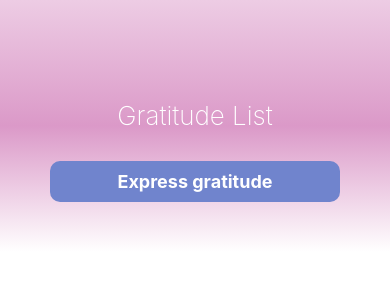
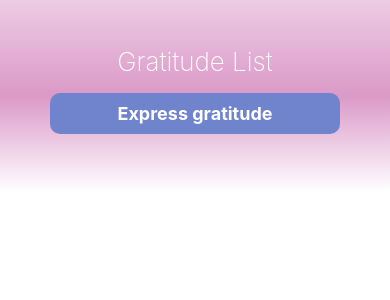
Before and after one commit to Yosolita1978/GratitudeList, a React Native app: screen / in a window 390 px wide. Shown: the top 300 px of the page. Built offline with nearby package versions, Linux system fonts and the light colour scheme.

Commit message:
Adding Header component

```diff
--- a/App.js
+++ b/App.js
@@ -3,6 +3,7 @@ import { StatusBar, StyleSheet, View, Button, FlatList, Text, TouchableOpacity }
 import { LinearGradient } from 'expo-linear-gradient';
 import GratitudeItem from './components/GratitudeItem';
 import GratitudeInput from './components/GratitudeInput';
+import Header from './components/header';
 
 export default function App() {
 
@@ -29,7 +30,7 @@ export default function App() {
   return (
     <LinearGradient style={styles.screenLayout} colors={['#EDCCE4', '#DB99C8', '#FFFFFF']} >
       <StatusBar  barStyle={'light-content'}/>
-      <Text style={styles.appTitle}>Gratitude List</Text>
+      <Header/>
       <TouchableOpacity style={styles.buttonContainer} onPress={() => setAddMode(true)}>
       <Text style={styles.buttonText}>Express gratitude</Text>
       </TouchableOpacity>
@@ -54,20 +55,13 @@ const styles = StyleSheet.create({
   screenLayout: {
     padding: 50
   },
-  appTitle:{
-    color: '#fff',
-    fontSize: 26,
-    marginTop: 50,
-    marginBottom: 30,
-    fontWeight: '200',
-    textAlign: 'center'
-  },
-  buttonContainer:{
+    buttonContainer:{
     elevation: 8,
     backgroundColor: "#7084CD",
     borderRadius: 10,
     paddingVertical: 10,
-    paddingHorizontal: 12
+    paddingHorizontal: 12,
+    marginTop: 20
   },
   buttonText: {
     fontSize: 18,
--- a/components/GratitudeInput.js
+++ b/components/GratitudeInput.js
@@ -37,7 +37,7 @@ const styles = StyleSheet.create({
         flex: 1,
       },
       textContainer:{
-        width: '80%',
+        width: '100%',
         borderBottomColor: 'black',
         borderBottomWidth: 1,
         padding: 5,
--- /dev/null
+++ b/components/header.js
@@ -0,0 +1,30 @@
+import React from 'react';
+import {View, Text, StyleSheet} from 'react-native';
+
+const Header = () => {
+
+    return (
+        <View style={styles.header}>
+            <Text style={styles.textHeader}>{"Gratitude List"}</Text>
+        </View>
+    );
+};
+
+const styles = StyleSheet.create({
+    header: {
+        width: '100%',
+        height: '25%',
+        alignItems: 'center',
+        justifyContent: 'center',
+        //backgroundColor: '#eee',
+
+      },
+      textHeader:{
+        color: '#fff',
+        fontSize: 26,
+        textAlign: 'center',
+        fontWeight: '200'
+      }
+});
+
+export default Header;
```
